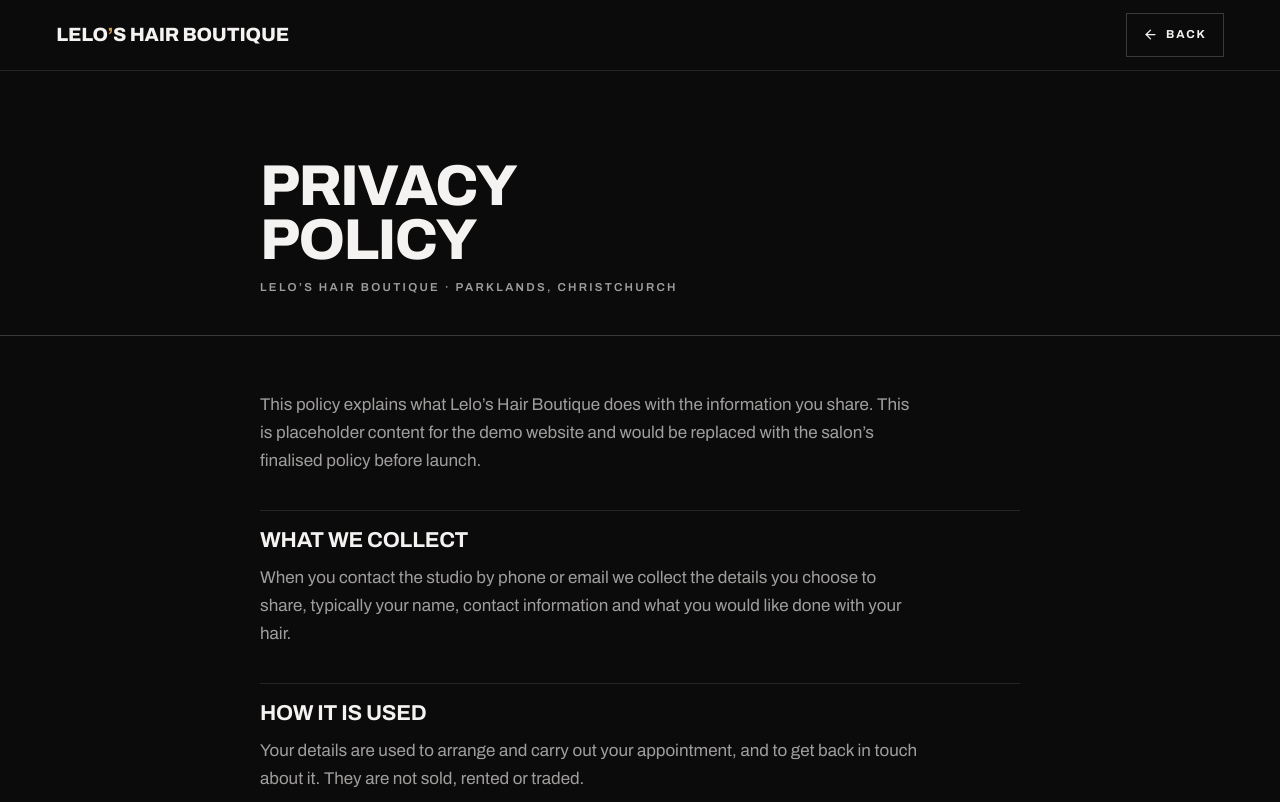
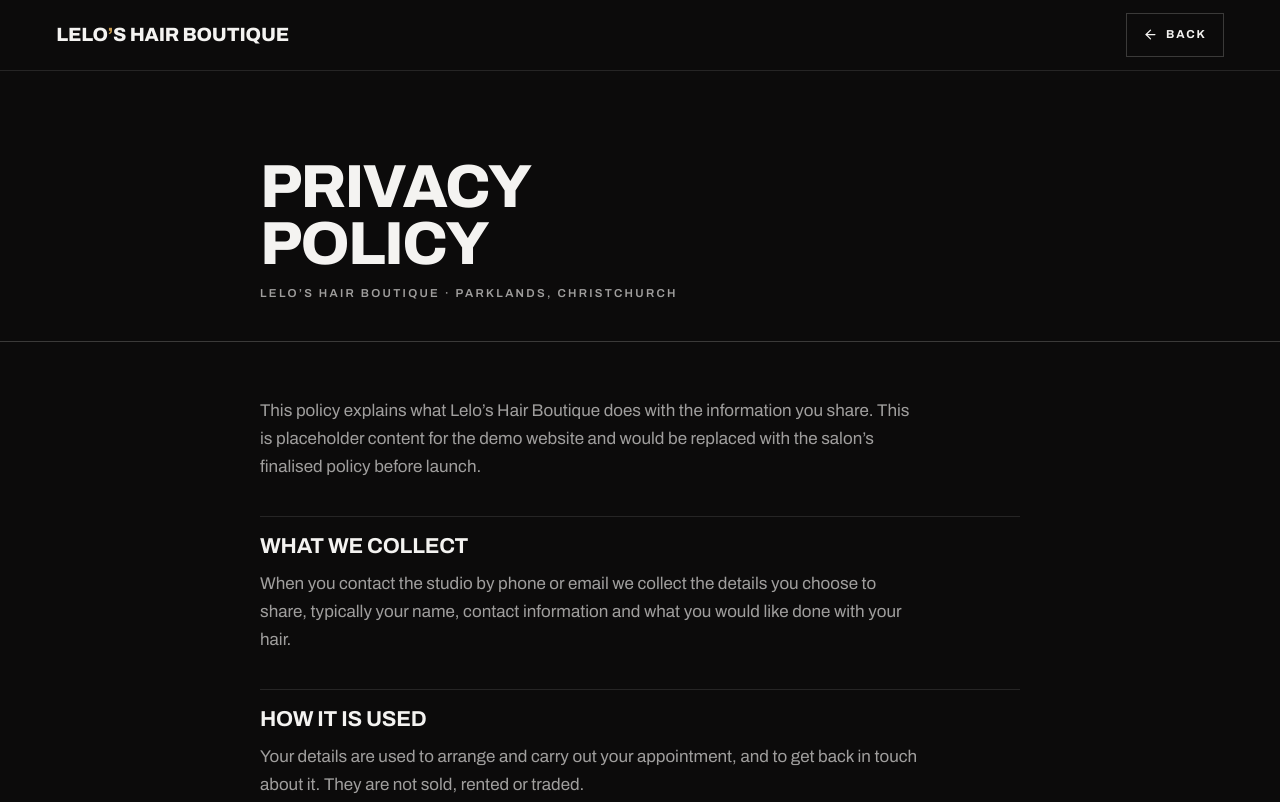
Before and after one commit to scaledsolutionsnz-sketch/lelos-hair-boutique-demo, a plain HTML site: page privacy.html in a window 1280 px wide. Shown: the top 802 px of the page. Drawn offline with Linux system fonts and the light colour scheme.

Commit message:
Record the design system and pull type back onto one ramp
Adds DESIGN.md and its sidecar, written from the built world.

Documenting the system exposed drift the eye had let through: seven
near-identical small sizes (.64 .68 .70 .72 .74 .78 .80) and five body-small
sizes doing one job each. Collapsed to six fixed steps, and the subpage
titles now sit on the documented headline step instead of their own.

Also removes declarations nothing renders: --ink-3, and the unused .bleed,
.rule and .disp utilities. A value nothing uses is not a token.

Detector is clean across index, terms and privacy. Contrast floor 5.27:1.

Co-Authored-By: Claude Fable 5 <noreply@anthropic.com>
Claude-Session: https://claude.ai/code/session_01Hi2b4GEQaHkPGaRzE1rLXz

```diff
--- a/privacy.html
+++ b/privacy.html
@@ -23,7 +23,7 @@ a{color:inherit}
 .bar a.back{display:inline-flex;align-items:center;gap:.5rem;font-size:.72rem;letter-spacing:.16em;text-transform:uppercase;font-variation-settings:'wdth' 100,'wght' 700;text-decoration:none;border:1px solid var(--rule);padding:.6rem 1rem;min-height:44px;transition:background .25s,color .25s}
 .bar a.back:hover{background:var(--chalk);color:var(--ink)}
 .title{padding:clamp(3rem,8vw,5.5rem) 0 clamp(1.6rem,3vw,2.4rem);border-bottom:1px solid var(--rule)}
-.title h1{font-variation-settings:'wdth' 118,'wght' 800;text-transform:uppercase;font-size:clamp(2rem,6vw,3.6rem);line-height:.94;letter-spacing:-.03em;font-weight:400}
+.title h1{font-variation-settings:'wdth' 118,'wght' 800;text-transform:uppercase;font-size:clamp(2.2rem,4.8vw,3.8rem);line-height:.94;letter-spacing:-.03em;font-weight:400}
 .title p{margin-top:.7rem;font-size:.72rem;letter-spacing:.2em;text-transform:uppercase;color:var(--chalk-dim);font-variation-settings:'wdth' 100,'wght' 600}
 main{padding:clamp(2.2rem,5vw,3.4rem) 0 clamp(3.5rem,8vw,6rem)}
 main p{color:var(--chalk-dim);max-width:68ch}
```
Also changed, not shown: terms.html (+1 -1 lines), 1 other file.
